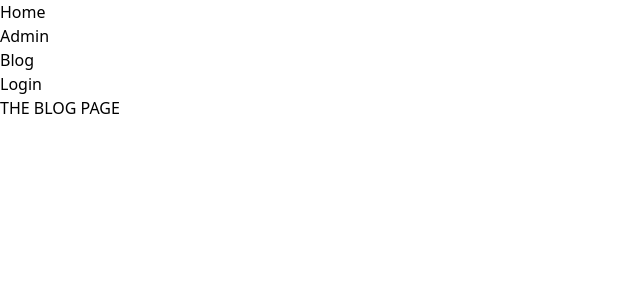
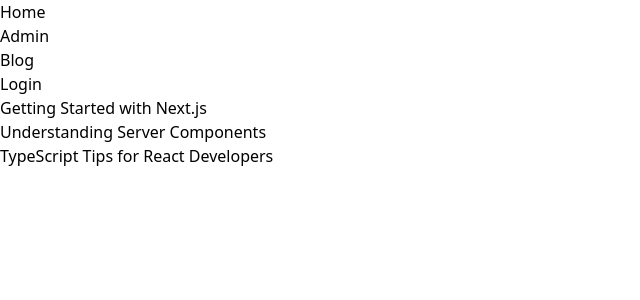
Before and after one commit to kdotsin/lab-10.4-routing, a React (Vite) app: page /blog in a window 1280 px wide. Shown: the top 300 px of the page, without its empty margins (0-640 px from the left). Built offline with nearby package versions, Linux system fonts and the light colour scheme.

Commit message:
displayed blog links and gave it an empty path

```diff
--- a/src/pages/Blog.tsx
+++ b/src/pages/Blog.tsx
@@ -1,7 +1,14 @@
+import { posts } from "../lib/posts"
+import { Link } from "react-router-dom";
+
 export default function Blog() {
     return (
-        <div>
-            <h1>THE BLOG PAGE</h1>
-        </div>
+        <ul>
+            {posts.map((post) =>
+                <li key={post.id}>
+                    <Link to={post.slug}>{post.title}</Link>
+                </li>
+            )}
+        </ul>
     )
 }
```
